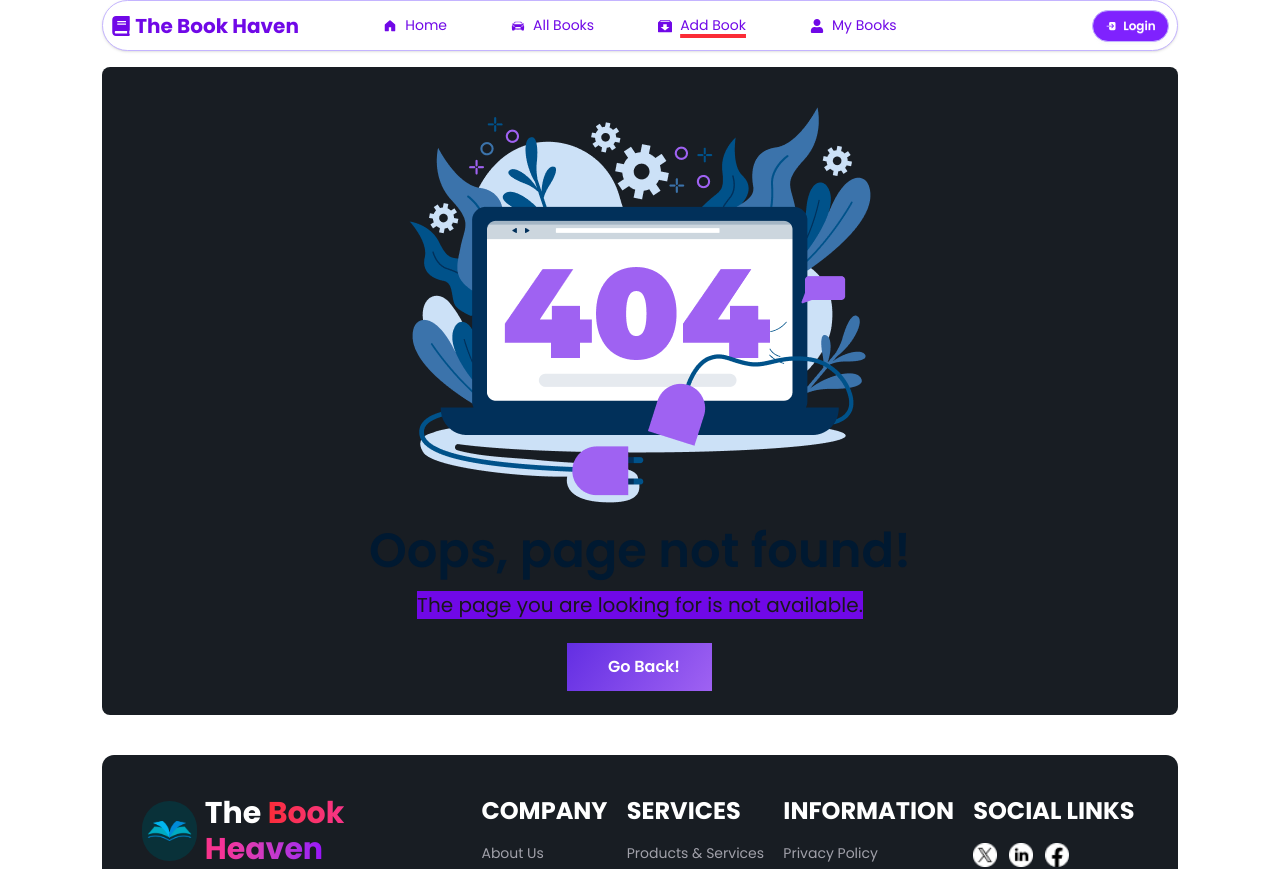
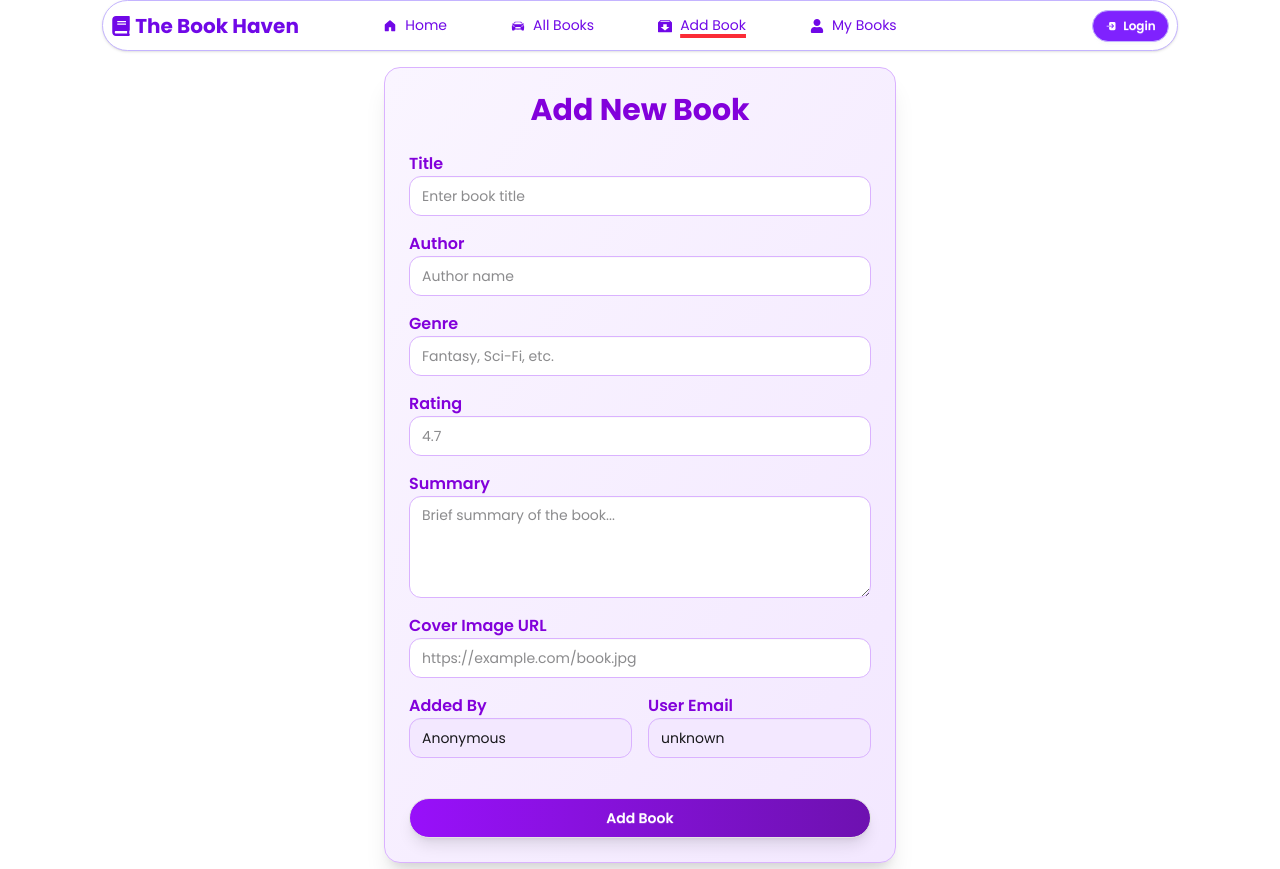
Before and after one commit to Tajwar990/B12-A10_category-0001-tajwar-client, a React (Vite) app: page /add-book in a window 1280 px wide. Shown: the top 869 px of the page. Built offline with nearby package versions, Linux system fonts and the light colour scheme; no server answers.

Commit message:
add-book page created

```diff
--- a/src/components/NavigationBar.jsx
+++ b/src/components/NavigationBar.jsx
@@ -164,7 +164,7 @@ const NavigationBar = () => {
               </li>
               <li>
                 <NavLink
-                  to={"/all-books"}
+                  to={"/all-book"}
                   className="text-violet-700 hover:text-violet-900"
                 >
                   <IoLogoModelS /> All Books
@@ -172,7 +172,7 @@ const NavigationBar = () => {
               </li>
               <li>
                 <NavLink
-                  to={"/add-book"}
+                  to={"/add-books"}
                   className="text-violet-700 hover:text-violet-900"
                 >
                   <ImBoxAdd /> Add Book
--- a/src/pages/AddBooks/AddBooks.jsx
+++ b/src/pages/AddBooks/AddBooks.jsx
@@ -1,9 +1,168 @@
-import React from 'react';
+import toast from "react-hot-toast";
+import { AuthContext } from "../../context/AuthCOntext";
+import { use } from "react";
+import axios from "axios";
 
 const AddBooks = () => {
+  const { user } = use(AuthContext);
+
+  const handleSubmit = (e) => {
+    e.preventDefault();
+
+    const formData = {
+      title: e.target.title.value,
+      author: e.target.author.value,
+      genre: e.target.genre.value,
+      rating: e.target.rating.value,
+      summary: e.target.summary.value,
+      coverImage: e.target.coverImage.value,
+      userEmail: user?.email || "unknown",
+      userName: user?.displayName || "Anonymous",
+    };
+    axios
+      .post("http://localhost:3000/books", formData)
+      .then((res) => {
+        toast.success("Book Added Successfully!");
+        console.log(res.data);
+      })
+      .catch((err) => {
+        console.error(err);
+        toast.error("Failed to add book!");
+      });
+  };
   return (
-    <div>
-      <h2>this is ad Book</h2>
+    <div className="w-full px-4 sm:px-6 lg:px-0 flex justify-center">
+      <div
+        className="card bg-base-100 border border-purple-300
+        w-full max-w-lg shadow-xl rounded-2xl p-6
+        bg-linear-to-br from-purple-50 to-purple-100"
+      >
+        <h2 className="text-3xl font-bold text-center mb-6 text-purple-700">
+          Add New Book
+        </h2>
+
+        <form onSubmit={handleSubmit} className="space-y-4">
+          {/* Title */}
+          <div>
+            <label className="label font-semibold text-purple-700">Title</label>
+            <input
+              type="text"
+              name="title"
+              required
+              className="input w-full rounded-xl border-purple-300 focus:ring-2 focus:ring-purple-500"
+              placeholder="Enter book title"
+            />
+          </div>
+
+          {/* Author */}
+          <div>
+            <label className="label font-semibold text-purple-700">
+              Author
+            </label>
+            <input
+              type="text"
+              name="author"
+              required
+              className="input w-full rounded-xl border-purple-300 focus:ring-2 focus:ring-purple-500"
+              placeholder="Author name"
+            />
+          </div>
+
+          {/* Genre */}
+          <div>
+            <label className="label font-semibold text-purple-700">Genre</label>
+            <input
+              type="text"
+              name="genre"
+              required
+              className="input w-full rounded-xl border-purple-300 focus:ring-2 focus:ring-purple-500"
+              placeholder="Fantasy, Sci-Fi, etc."
+            />
+          </div>
+
+          {/* Rating */}
+          <div>
+            <label className="label font-semibold text-purple-700">
+              Rating
+            </label>
+            <input
+              type="number"
+              step="0.1"
+              max="5"
+              min="1"
+              name="rating"
+              required
+              className="input w-full rounded-xl border-purple-300 focus:ring-2 focus:ring-purple-500"
+              placeholder="4.7"
+            />
+          </div>
+
+          {/* Summary */}
+          <div>
+            <label className="label font-semibold text-purple-700">
+              Summary
+            </label>
+            <textarea
+              name="summary"
+              required
+              rows="4"
+              className="textarea w-full rounded-xl border-purple-300 focus:ring-2 focus:ring-purple-500"
+              placeholder="Brief summary of the book..."
+            ></textarea>
+          </div>
+
+          {/* Cover Image */}
+          <div>
+            <label className="label font-semibold text-purple-700">
+              Cover Image URL
+            </label>
+            <input
+              type="url"
+              name="coverImage"
+              required
+              className="input w-full rounded-xl border-purple-300 focus:ring-2 focus:ring-purple-500"
+              placeholder="https://example.com/book.jpg"
+            />
+          </div>
+
+          {/* User Info (Auto-filled) */}
+          <div className="grid grid-cols-1 sm:grid-cols-2 gap-4 mt-4">
+            <div>
+              <label className="label font-semibold text-purple-700">
+                Added By
+              </label>
+              <input
+                type="text"
+                readOnly
+                value={user?.displayName || "Anonymous"}
+                className="input w-full rounded-xl bg-purple-100 border-purple-300"
+              />
+            </div>
+
+            <div>
+              <label className="label font-semibold text-purple-700">
+                User Email
+              </label>
+              <input
+                type="email"
+                readOnly
+                value={user?.email || "unknown"}
+                className="input w-full rounded-xl bg-purple-100 border-purple-300"
+              />
+            </div>
+          </div>
+
+          {/* Submit Button */}
+          <button
+            type="submit"
+            className="btn w-full text-white mt-6 rounded-full
+            bg-linear-to-r from-purple-600 to-purple-800
+            hover:from-purple-700 hover:to-purple-900 shadow-lg"
+          >
+            Add Book
+          </button>
+        </form>
+      </div>
     </div>
   );
 };
--- a/src/pages/AllBooks/AllBooks.jsx
+++ b/src/pages/AllBooks/AllBooks.jsx
@@ -13,7 +13,7 @@ const AllBooks = () => {
         {" "}
         The Book Haven
       </div>
-      <div className="grid grid-cols-3 lg:grid-cols-4 gap-3">
+      <div className="grid grid-cols-1 lg:grid-cols-3 md:grid-cols-2 gap-3">
         {books.map((book) => (
           <BooksCard key={book._id} book={book}></BooksCard>
         ))}
--- a/src/router/router.jsx
+++ b/src/router/router.jsx
@@ -26,7 +26,7 @@ export const router = createBrowserRouter([
         },
       },
       {
-        path: "/add-books",
+        path: "/add-book",
         element: <AddBooks></AddBooks>,
       },
       {
```
